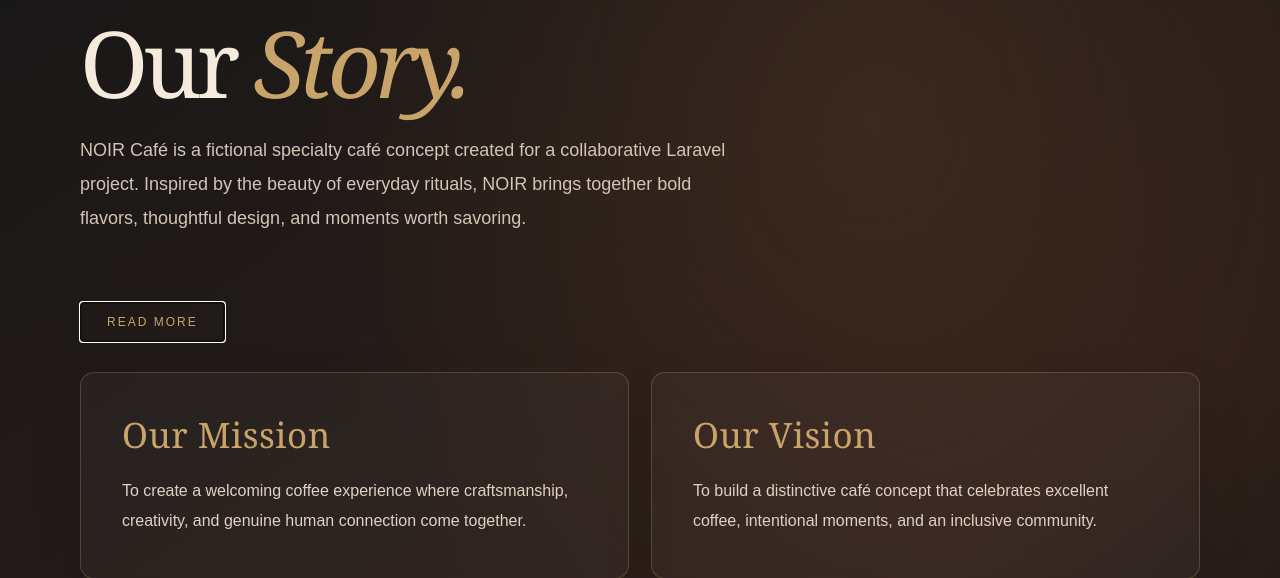
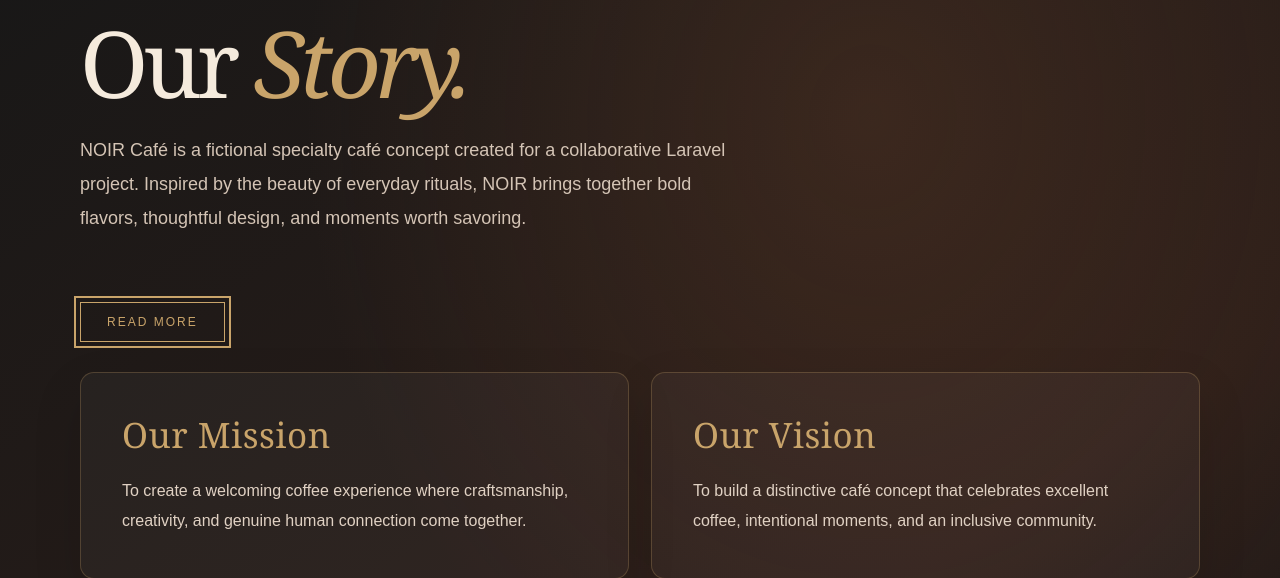
Before and after one commit to ashleycaina21-beep/Lara-Proj--GWLM1-Caina-Umayam-Calabroso, a Laravel app: page /about in a window 1280 px wide, with the restyled element focused. Shown: the part 188-766 px from the top of the page. Run offline with Laravel 12, Linux system fonts and the light colour scheme.

Commit message:
Improve About page button keyboard accessibility

```diff
--- a/public/css/about.css
+++ b/public/css/about.css
@@ -23,3 +23,9 @@
     cursor: pointer;
     transition: all .3s ease;
 }
+
+/* Keyboard accessibility for Read More button */
+.noir-inner-page #read-more:focus-visible {
+    outline: 2px solid #C9A46A;
+    outline-offset: 4px;
+}
```
